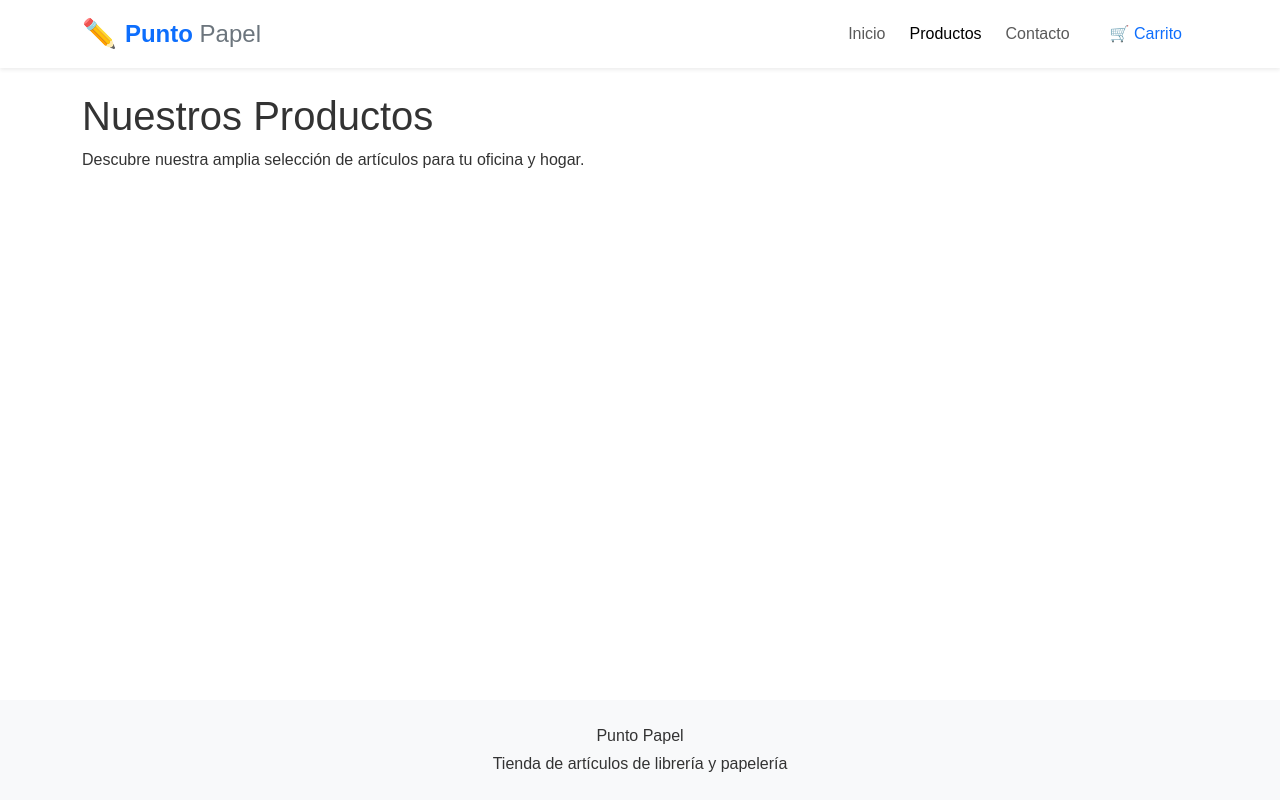
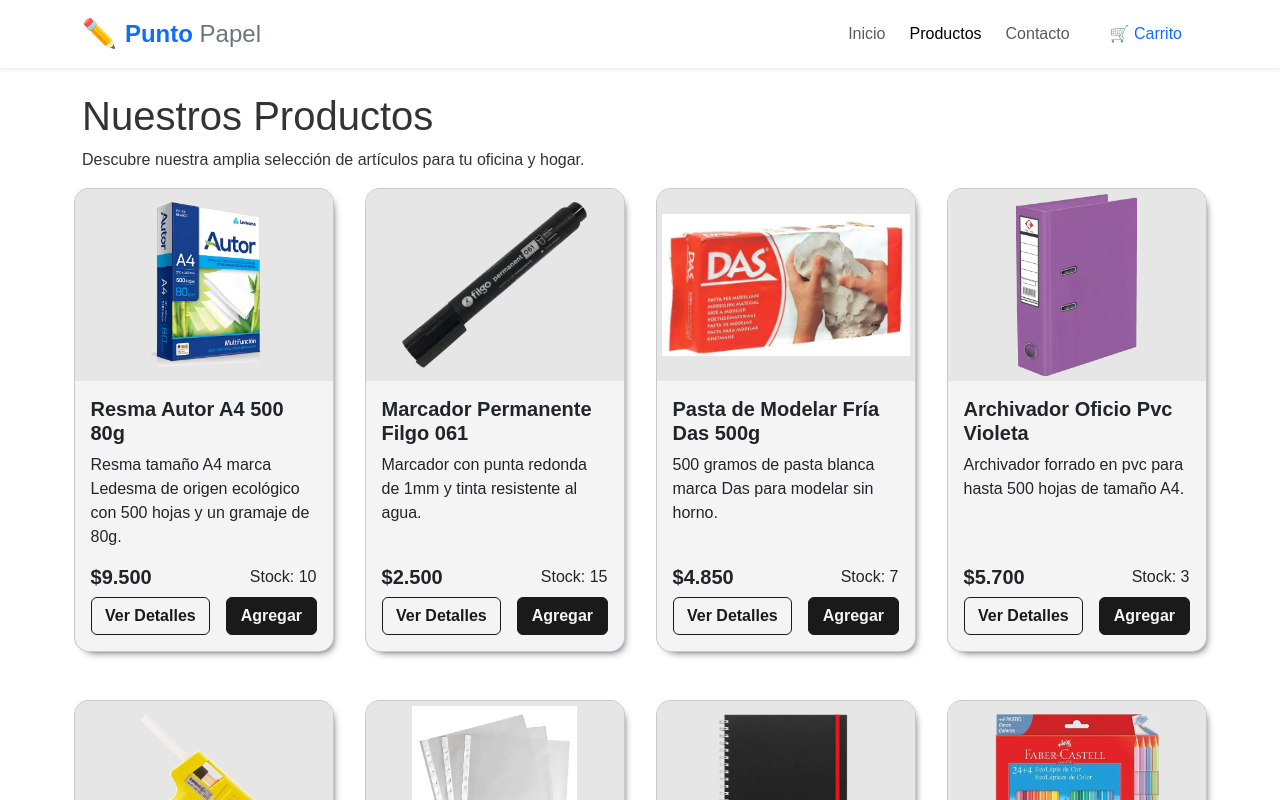
Before and after one commit to lorenaegajardo/punto-papel, a React (Vite) app: page /productos in a window 1280 px wide. Shown: the top 800 px of the page. Built offline with nearby package versions, Linux system fonts and the light colour scheme.

Commit message:
Agregar Card de Producto y base del catalogo

```diff
--- /dev/null
+++ b/src/components/ProductoCard/ProductoCard.jsx
@@ -0,0 +1,39 @@
+import { Button, Card } from "react-bootstrap"
+import { Link } from "react-router";
+import styles from "./ProductoCard.module.css"
+
+function ProductoCard({ producto, agregarAlCarrito }) {
+  return (
+    <>
+      <Card className={`h-100 ${styles.productoCard}`}>
+        <Card.Img variant="top" src={producto.imagen} alt={producto.nombre} className={styles.productoImage} />
+        <Card.Body className="d-flex flex-column">
+          <Card.Title className="fw-bold">
+            {producto.nombre}
+          </Card.Title>
+          <Card.Text>
+            {producto.descripcion}
+          </Card.Text>
+          <div className="mt-auto">
+            <div className="d-flex justify-content-between align-items-center">
+              <h5 className="fw-bold">${producto.precio.toLocaleString("es-AR")}</h5>
+              <h6 className={producto.stock > 0 ? "" : "text-danger fw-bold"}>
+                {producto.stock > 0 ? `Stock: ${producto.stock}` : "Sin Stock"}
+              </h6>
+            </div>
+            <div className="d-flex justify-content-between gap-3" >
+              <Button as={Link} to={`/productos/${producto.id}`} className={`flex-fill ${styles.productoButtonDetalle}`}>
+                Ver Detalles
+              </Button>
+              <Button className={`flex-fill ${styles.productoButtonCompra}`} onClick={() => agregarAlCarrito(producto)} disabled={producto.stock <= 0}>
+                Agregar
+              </Button>
+            </div>
+          </div>
+        </Card.Body>
+      </Card>
+    </>
+  )
+}
+
+export default ProductoCard
--- /dev/null
+++ b/src/components/ProductoCard/ProductoCard.module.css
@@ -0,0 +1,67 @@
+.productoCard {
+  --c-claro: #F4F4F4;
+  --c-medio: #e6e6e6;
+  --c-oscuro: #1A1A1A;
+  --c-btn-hover: #787878;
+  --c-btn-activo: #9e9e9e;
+
+  width: 16.25rem;
+  flex-shrink: 0;
+  background-color: var(--c-claro);
+  border-radius: 0.9375rem;
+  overflow: hidden;
+  box-shadow: 4px 5px 8px -6px;
+  transition: 0.2s ease-in-out;
+}
+
+.productoCard:hover {
+  transform: translateY(-0.3rem) translateX(-0.15rem);
+  box-shadow: 4px 5px 13px -4px;
+}
+
+.productoImage {
+  background-color: var(--c-medio);
+  height: 100%;
+  max-height: 12rem;
+  object-fit: contain;
+  padding: 5px;
+}
+
+.productoButtonCompra,
+.productoButtonDetalle {
+  border-color: var(--c-oscuro);
+  font-weight: 700;
+  transition: 0.2s ease-in-out;
+}
+
+.productoButtonCompra,
+.productoButtonCompra:focus {
+  color: var(--c-claro);
+  background-color: var(--c-oscuro);
+}
+
+.productoButtonCompra:disabled {
+  border-color: var(--c-medio);
+  background-color: var(--c-medio);
+}
+
+.productoButtonDetalle,
+.productoButtonDetalle:focus {
+  color: var(--c-oscuro);
+  background: transparent;
+}
+
+.productoButtonCompra:hover,
+.productoButtonDetalle:hover {
+  color: var(--c-claro);
+  border-color: var(--c-btn-hover);
+  background-color: var(--c-btn-hover);
+}
+
+.productoButtonCompra:active:hover,
+.productoButtonCompra:active:focus,
+.productoButtonDetalle:active:hover,
+.productoButtonDetalle:active:focus {
+  border-color: var(--c-btn-activo);
+  background-color: var(--c-btn-activo);
+}
--- a/src/pages/Productos.jsx
+++ b/src/pages/Productos.jsx
@@ -1,9 +1,19 @@
+import { Col, Row } from "react-bootstrap"
+import ProductoCard from "../components/ProductoCard/ProductoCard"
+import { productos } from "../data/productos"
 
-function Productos() {
+function Productos({ agregarAlCarrito }) {
   return (
     <div className="container mt-4">
       <h1>Nuestros Productos</h1>
       <p>Descubre nuestra amplia selección de artículos para tu oficina y hogar.</p>
+      <Row className="g-5">
+        {productos.map((p) => (
+          <Col sm={6} lg={4} xl={3} key={p.id} className="d-flex justify-content-center">
+            <ProductoCard producto={p} agregarAlCarrito={agregarAlCarrito} />
+          </Col>
+        ))}
+      </Row>
     </div>
   )
 }
```
